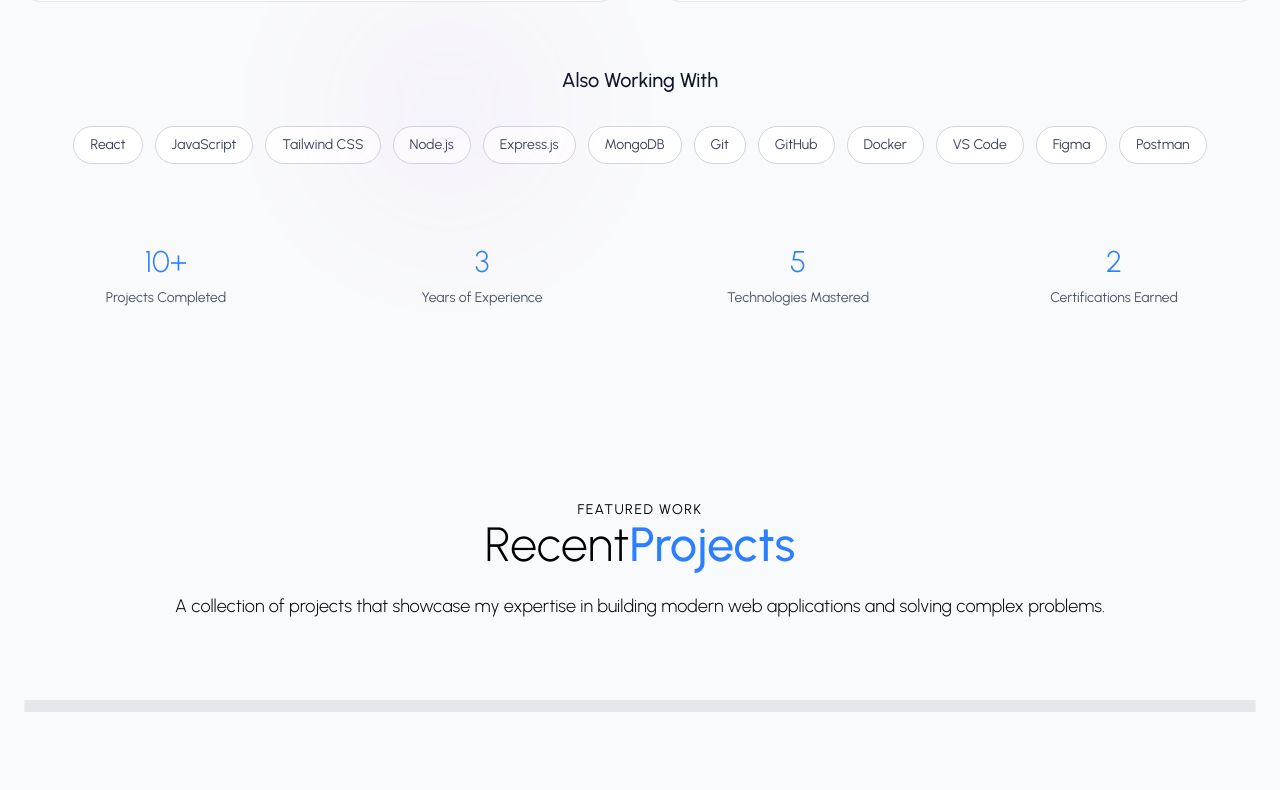
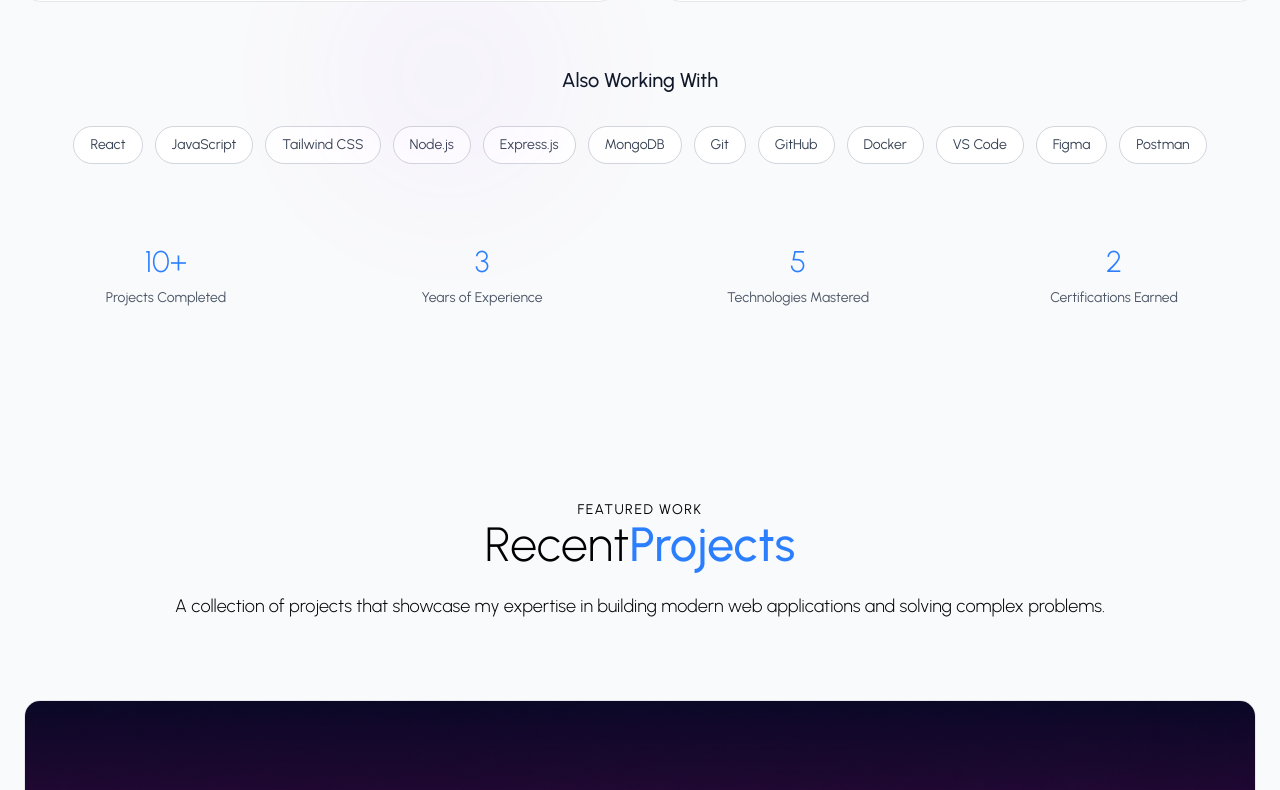
Before and after one commit to AshaniTH/my-portfolio, a React (Vite) app: page / in a window 1280 px wide. Shown: the part 2010-2800 px from the top of the page. Built offline with nearby package versions, Linux system fonts and the light colour scheme.

Commit message:
fix: update className for ProjectCard component and improve image rendering

```diff
--- a/src/components/ProjectCard.jsx
+++ b/src/components/ProjectCard.jsx
@@ -23,7 +23,7 @@
       y:-8,
       transition:{duration:0.3, ease:"easeOut"},
     }}
-    className=""
+    className="group relative"
     >
       <div
       className={`rounded-2xl overflow-hidden border transition-all duration-500 ${
@@ -32,6 +32,11 @@
         : "bg-white/80 border-gray-200 hover:border-gray-300 hover:shadow-2xl hover:shadow-blue-500/10"
       }backdrop-blur-sm`}
       >
+        {/* Project Image */}
+        <div className=''>
+        <img src={project.image} alt={project.title} className='w-full h-full object-cover' />
+        </div>
+
 
       </div>
 
```
